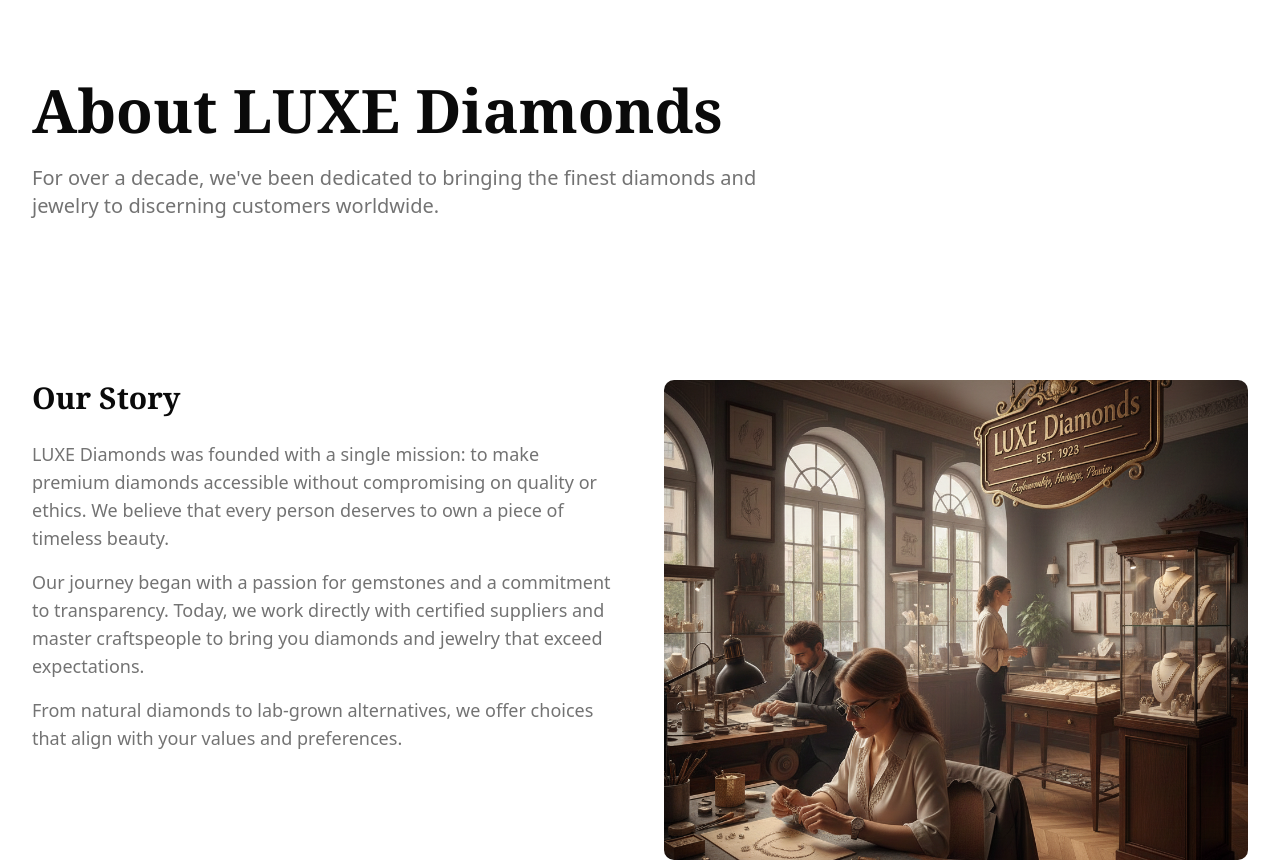
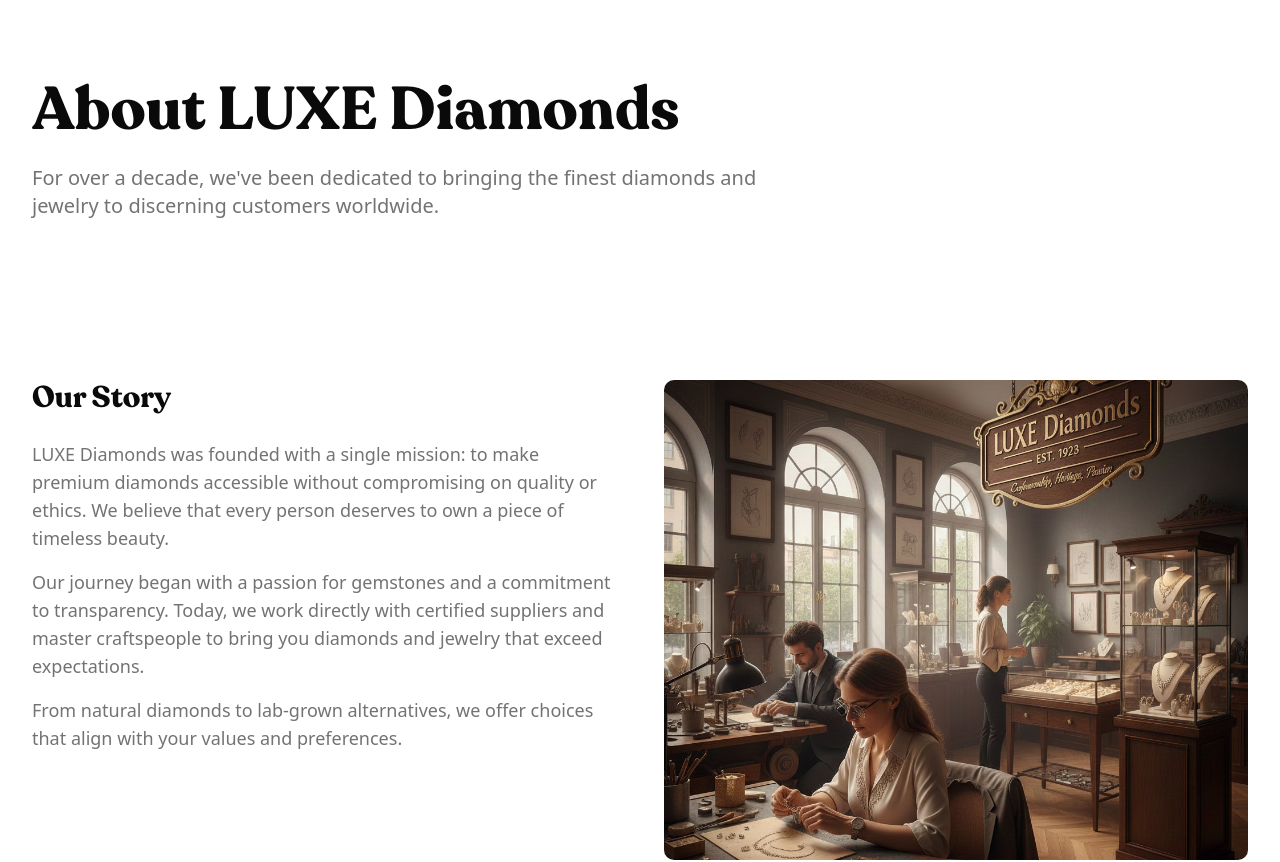
Before and after one commit to arpit-golakiya/luxe-diamonds, a Next.js app: page /about in a window 1280 px wide. Shown: the top 862 px of the page. Built offline with nearby package versions, Linux system fonts and the light colour scheme.

Commit message:
fix: minor font changes.

```diff
--- a/app/globals.css
+++ b/app/globals.css
@@ -82,6 +82,8 @@
 }
 
 @theme inline {
+  --font-serif: var(--recoleta);
+  --font-mono: "Geist Mono", "Geist Mono Fallback";
   --color-background: var(--background);
   --color-foreground: var(--foreground);
   --color-card: var(--card);
```
